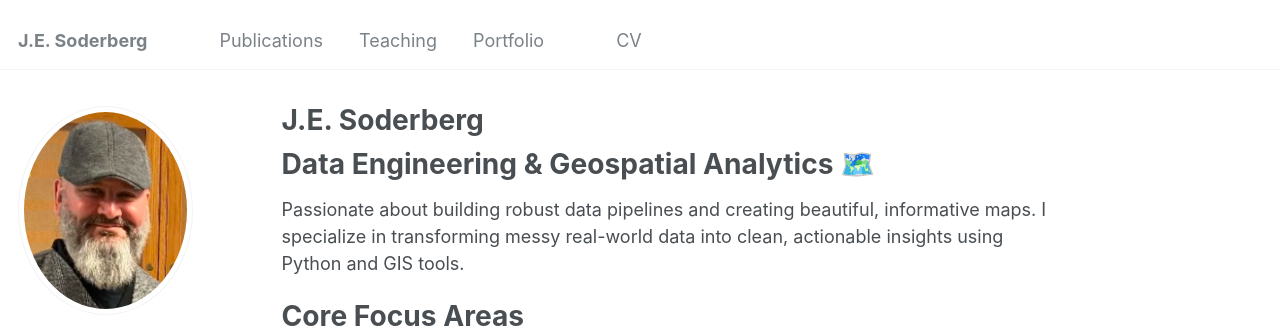
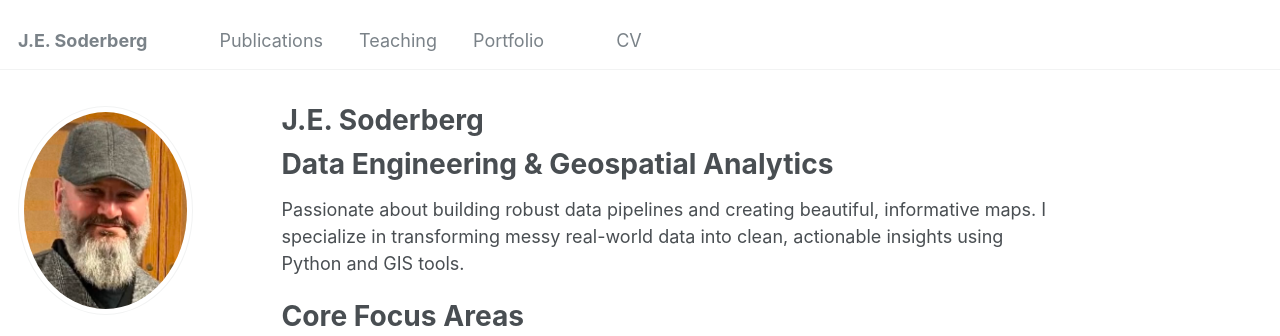
Before and after one commit to jesoderberg/github.io, a Jekyll site: the page built from _pages/about.md, in a window 1280 px wide and 900 px high. Shown: the top 336 px of the window. Built offline with Jekyll 4.4.1, drawn with Linux system fonts in a browser that asks for light colours.

```diff
--- a/_pages/about.md
+++ b/_pages/about.md
@@ -7,7 +7,7 @@ redirect_from:
  - /about.html
 ---
 
-Data Engineering & Geospatial Analytics 🗺️
+Data Engineering & Geospatial Analytics
 ======
 Passionate about building robust data pipelines and creating beautiful, informative maps. I specialize in transforming messy real-world data into clean, actionable insights using Python and GIS tools.
 
```
